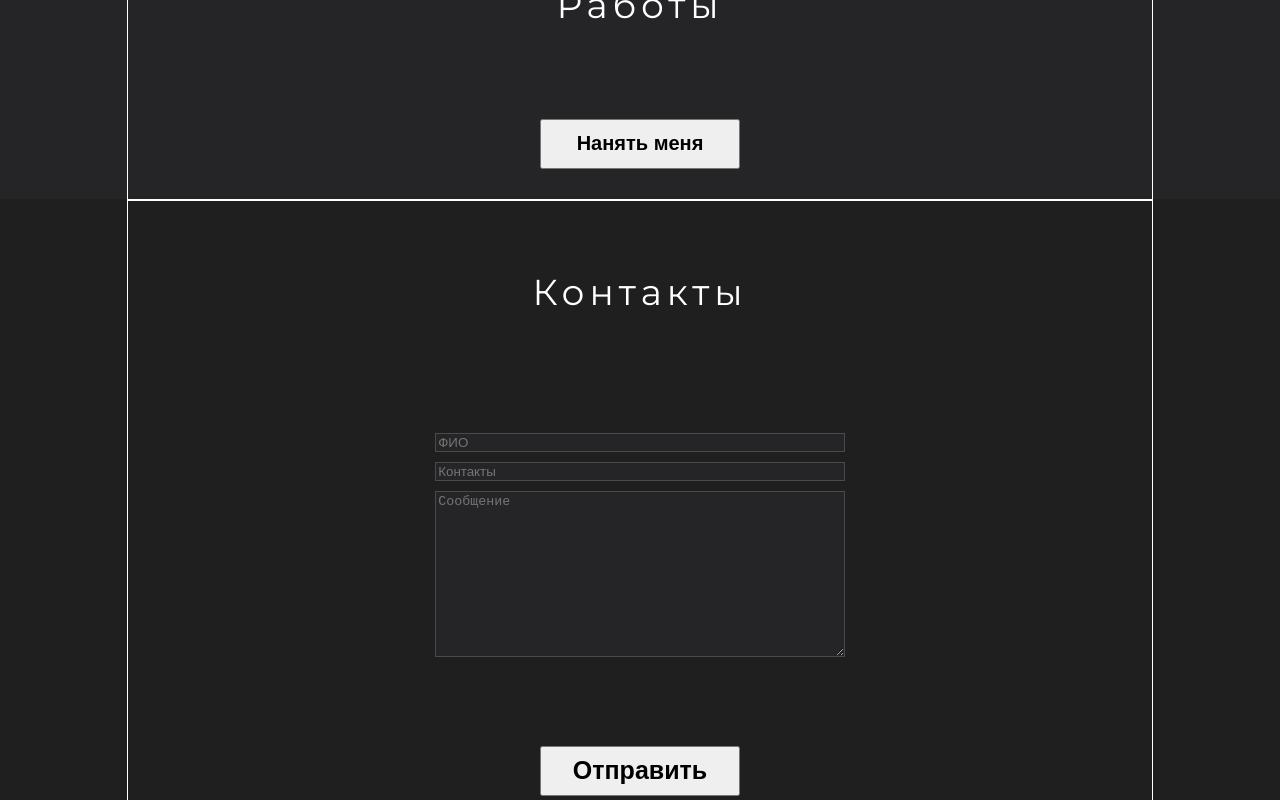
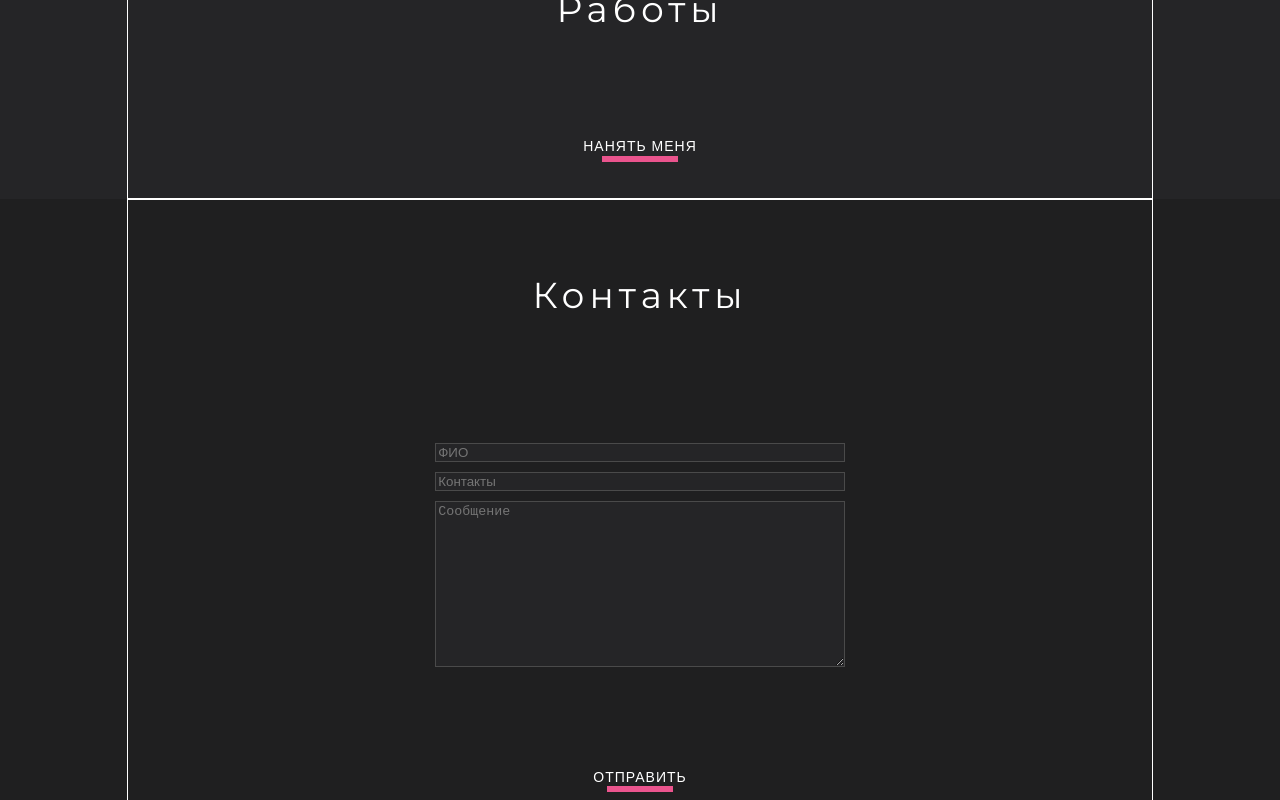
Before and after one commit to syndikat8/my-portfolio, a React (Create React App) app: page / in a window 1280 px wide. Shown: the part 2840-3640 px from the top of the page. Built offline with nearby package versions, Linux system fonts and the light colour scheme.

Commit message:
add styles button

```diff
--- a/src/components/Contacts/Contacts.module.css
+++ b/src/components/Contacts/Contacts.module.css
@@ -17,12 +17,6 @@
 
 }
 
-.contacts button {
-    width: 200px;
-    height: 50px;
-    font-size: 25px;
-    font-weight: bold;
-}
 
 .formatArea {
     width: 40%;
@@ -53,9 +47,5 @@
     .contacts h2 {
         font-size: 30px;
     }
-    .contacts button {
-        width: 150px;
-        height: 40px;
-        font-size: 20px;
-    }
+
 }
--- a/src/components/Slogan/Slogan.module.css
+++ b/src/components/Slogan/Slogan.module.css
@@ -1,5 +1,5 @@
 .slogan {
-    height: 40vh;
+    min-height: 40vh;
     background-color: #252527;
     display: flex;
     justify-content: center;
@@ -14,24 +14,10 @@
     justify-content: space-around;
     align-items: center;
     width: 80%;
-    height: 100%;
-
-}
-
-.slogan button {
-    width: 200px;
-    height: 50px;
-    font-size: 20px;
-    font-weight: bold;
 }
 
 @media screen and (max-width: 600px) {
     .slogan h2 {
         font-size: 25px;
     }
-    .slogan button {
-        width: 140px;
-        height: 40px;
-        font-size: 18px;
-    }
 }
--- a/src/index.css
+++ b/src/index.css
@@ -20,6 +20,43 @@ h2 {
     text-transform: capitalize;
 }
 
+button {
+    margin: 0 auto;
+    position: relative;
+    font-weight: 400;
+    font-stretch: normal;
+    font-size: 14px;
+    line-height: 1.2;
+    text-transform: uppercase;
+    text-decoration: none;
+    letter-spacing: 1px;
+    padding: 7px 20px;
+    border: none;
+    background: transparent;
+    color: #fff;
+    z-index: 0;
+
+}
+
+button:hover {
+    transition: all 0.4s ease-in-out 0s;
+    background-color: #ea548d;
+    width: 170px;
+}
+
+button:after {
+    position: absolute;
+    content: "";
+    height: 6px;
+    width: 50%;
+    left: 0;
+    right: 0;
+    bottom: 0;
+    background-color: #ea548d;
+    margin: 0 auto;
+    z-index: -1;
+}
+
 code {
     font-family: source-code-pro, Menlo, Monaco, Consolas, 'Courier New',
     monospace;
```
Lines whose indentation alone changed are shown as unchanged.
